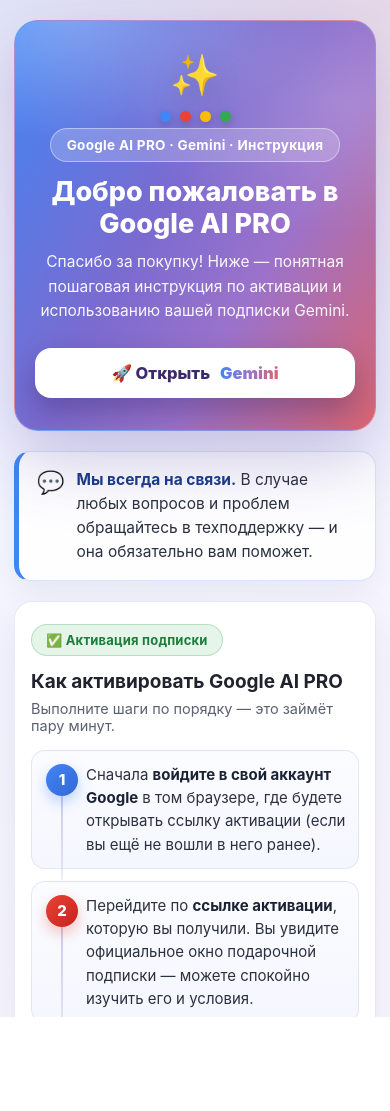
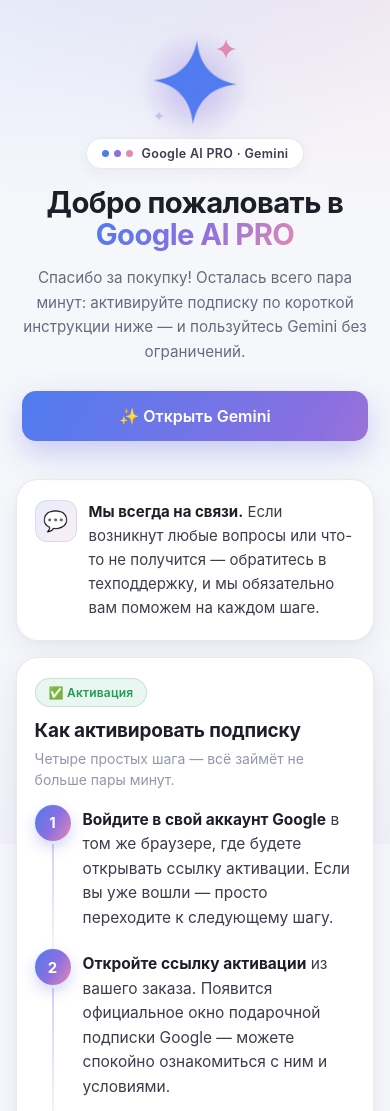
Before and after one commit to byUsefull/gemini-help, a plain HTML site: page index.html in a window 390 px wide. Shown: the top 1111 px of the page. Drawn offline with Linux system fonts and the light colour scheme.

Commit message:
Update Gemini activation instruction

```diff
--- a/index.html
+++ b/index.html
@@ -4,282 +4,241 @@
   <meta charset="UTF-8" />
   <meta name="viewport" content="width=device-width, initial-scale=1.0" />
   <title>Инструкция Google AI PRO (Gemini)</title>
+  <meta name="description" content="Пошаговая инструкция по активации и использованию подписки Google AI PRO (Gemini)." />
+  <meta name="theme-color" content="#f7f8fc" />
   <style>
-    * { box-sizing: border-box; }
+    *{ box-sizing:border-box; }
+
     :root{
-      --g-blue:#4285F4;
-      --g-red:#EA4335;
-      --g-yellow:#FBBC05;
-      --g-green:#34A853;
-      --purple:#9b72cb;
-      --rose:#d96570;
-      --ink:#1a1c22;
-      --muted:#5b6070;
-    }
-    body{
-      margin:0; min-height:100vh;
-      font-family:-apple-system,BlinkMacSystemFont,"Segoe UI",Roboto,Arial,sans-serif;
-      color:var(--ink);
-      background:
-        radial-gradient(1200px 600px at 12% -10%, rgba(66,133,244,.18), transparent 60%),
-        radial-gradient(1000px 620px at 100% 0%, rgba(217,101,112,.16), transparent 55%),
-        radial-gradient(900px 700px at 50% 120%, rgba(155,114,203,.16), transparent 60%),
-        linear-gradient(135deg,#eef3ff,#fbf7ff 55%,#ffffff);
-      display:flex; align-items:flex-start; justify-content:center;
-      padding:32px 20px 56px;
-      -webkit-font-smoothing:antialiased;
-    }
-    .wrap{ width:100%; max-width:760px; }
+      --ink:#1c1e28;
+      --ink-soft:#3a3e4c;
+      --muted:#666c7e;
+      --faint:#9298a8;
+      --line:rgba(22,25,45,.09);
+      --line-2:rgba(22,25,45,.14);
+      --card:#ffffff;
+      --bg:#f6f7fb;
 
-    /* HERO */
-    .hero{
-      position:relative; overflow:hidden;
-      border-radius:30px;
-      padding:44px 34px 40px;
-      color:#fff; text-align:center;
-      background:linear-gradient(120deg,#4285F4 0%,#7a6bd0 42%,#9b72cb 66%,#d96570 100%);
-      box-shadow:0 26px 70px rgba(80,60,160,.30);
-      border:1px solid rgba(255,255,255,.22);
-    }
-    .hero::before{
-      content:""; position:absolute; inset:-2px;
-      background:
-        radial-gradient(420px 200px at 15% 0%, rgba(255,255,255,.28), transparent 60%),
-        radial-gradient(360px 220px at 90% 20%, rgba(255,255,255,.16), transparent 60%);
-      pointer-events:none;
-    }
-    .spark{ font-size:40px; line-height:1; filter:drop-shadow(0 6px 14px rgba(0,0,0,.18)); }
-
-    /* Google four-color accent dots row (вынесено акцентом) */
-    .gdots{
-      display:flex; justify-content:center; gap:9px;
-      margin:16px 0 6px; position:relative;
-    }
-    .gdots i{
-      width:11px; height:11px; border-radius:50%; display:inline-block;
-      box-shadow:0 3px 8px rgba(0,0,0,.18);
-    }
-    .gdots .d-b{ background:#4285F4; } .gdots .d-r{ background:#EA4335; }
-    .gdots .d-y{ background:#FBBC05; } .gdots .d-g{ background:#34A853; }
-
-    .badge{
-      display:inline-flex; align-items:center; gap:8px;
-      margin:0 0 8px;
-      padding:8px 16px; border-radius:999px;
-      background:rgba(255,255,255,.20);
-      border:1px solid rgba(255,255,255,.42);
-      color:#fff; font-weight:700; font-size:13.5px; letter-spacing:.3px;
-      position:relative;
-    }
-    h1{ margin:6px 0 10px; font-size:34px; line-height:1.18; font-weight:800; position:relative; }
-    .lede{ margin:0 auto; max-width:540px; font-size:17px; line-height:1.6; color:rgba(255,255,255,.94); position:relative; }
-    .cta{
-      display:inline-flex; align-items:center; gap:10px;
-      margin-top:24px; padding:16px 30px;
-      background:#fff; color:#3b2b6b; text-decoration:none;
-      border-radius:16px; font-weight:800; font-size:16.5px;
-      box-shadow:0 14px 30px rgba(20,10,60,.28);
-      position:relative; transition:transform .15s ease, box-shadow .15s ease;
-    }
-    .cta:hover{ transform:translateY(-2px); box-shadow:0 18px 38px rgba(20,10,60,.34); }
-    .cta .g{ font-weight:900; background:linear-gradient(90deg,#4285F4,#9b72cb,#d96570); -webkit-background-clip:text; background-clip:text; color:transparent; }
-
-    /* SUPPORT NOTICE */
-    .support{
-      margin:20px 0 0;
-      background:rgba(255,255,255,.90);
-      border:1px solid rgba(66,133,244,.22);
-      border-left:5px solid var(--g-blue);
-      border-radius:16px;
-      padding:16px 18px;
-      display:flex; gap:12px; align-items:flex-start;
-      box-shadow:0 10px 30px rgba(15,23,42,.06);
-    }
-    .support .ic{ font-size:22px; line-height:1.3; }
-    .support p{ margin:0; font-size:15.5px; line-height:1.55; color:#2b3040; }
-    .support b{ color:#173a86; }
-
-    /* CARD SECTIONS */
-    .card{
-      margin-top:20px;
-      background:rgba(255,255,255,.94);
-      border:1px solid rgba(120,110,180,.16);
-      border-radius:22px;
-      padding:28px 26px;
-      box-shadow:0 16px 44px rgba(30,20,80,.08);
-    }
-    .sec-badge{
-      display:inline-flex; align-items:center; gap:8px;
-      padding:7px 14px; border-radius:999px;
-      font-weight:700; font-size:13px; letter-spacing:.2px;
-      margin-bottom:14px;
-    }
-    .sb-activate{ background:rgba(52,168,83,.12); color:#1e7d3a; border:1px solid rgba(52,168,83,.28); }
-    .sb-vpn{ background:rgba(66,133,244,.12); color:#1a56c4; border:1px solid rgba(66,133,244,.28); }
-    .card h2{ margin:0 0 6px; font-size:22px; line-height:1.25; color:#20232e; }
-    .card .hint{ margin:0 0 16px; font-size:14.5px; color:var(--muted); }
-
-    /* STEPS as scannable cards + timeline connector */
-    ol.steps{ list-style:none; margin:0; padding:0; counter-reset:step; }
-    ol.steps li{
-      position:relative;
-      padding:14px 16px 14px 60px;
-      margin-bottom:12px;
-      border-radius:14px;
-      background:linear-gradient(180deg,#fbfcff,#f5f7ff);
-      border:1px solid rgba(120,110,180,.14);
-      font-size:15.5px; line-height:1.55; color:#2c313f;
-    }
-    ol.steps li:last-child{ margin-bottom:0; }
-    /* numbered circle */
-    ol.steps li::before{
-      counter-increment:step; content:counter(step);
-      position:absolute; left:14px; top:13px;
-      width:32px; height:32px; border-radius:50%;
-      display:flex; align-items:center; justify-content:center;
-      font-weight:800; font-size:15px; color:#fff; z-index:2;
-      background:linear-gradient(135deg,#4285F4,#3367d6);
-      box-shadow:0 6px 14px rgba(66,133,244,.32);
-    }
-    /* timeline connector line between circles */
-    ol.steps li::after{
-      content:""; position:absolute;
-      left:29px; top:45px; bottom:-12px; width:2px;
-      background:linear-gradient(180deg, rgba(120,110,180,.35), rgba(120,110,180,.12));
-      z-index:1;
-    }
-    ol.steps li:last-child::after{ display:none; }
-    /* Google-palette colored numbers per step */
-    ol.steps li:nth-child(1)::before{ background:linear-gradient(135deg,#4285F4,#3367d6); box-shadow:0 6px 14px rgba(66,133,244,.34); }
-    ol.steps li:nth-child(2)::before{ background:linear-gradient(135deg,#EA4335,#c5221f); box-shadow:0 6px 14px rgba(234,67,53,.32); }
-    ol.steps li:nth-child(3)::before{ background:linear-gradient(135deg,#FBBC05,#f0a800); color:#5a4300; box-shadow:0 6px 14px rgba(251,188,5,.34); }
-    ol.steps li:nth-child(4)::before{ background:linear-gradient(135deg,#34A853,#1e7d3a); box-shadow:0 6px 14px rgba(52,168,83,.32); }
-    ol.steps li:nth-child(5)::before{ background:linear-gradient(135deg,#9b72cb,#7a53b0); box-shadow:0 6px 14px rgba(155,114,203,.34); }
-    ol.steps li b{ color:#1a2233; }
-    .inline-link{ color:#1a56c4; font-weight:700; text-decoration:none; border-bottom:1px solid rgba(26,86,196,.35); word-break:break-all; }
-    .inline-link:hover{ border-bottom-color:#1a56c4; }
-    .ok-chip{
-      display:inline-block; margin-top:6px;
-      padding:3px 10px; border-radius:999px;
-      background:rgba(52,168,83,.14); color:#1e7d3a;
-      font-size:12.5px; font-weight:700;
+      --blue:#4f7cf0;
+      --violet:#8b6fe0;
+      --rose:#e08bb0;
+      --grad:linear-gradient(120deg,#4f7cf0 0%,#8b6fe0 52%,#e08bb0 100%);
+      --radius:22px;
     }
 
-    /* VPN list */
-    ul.vpn{ list-style:none; margin:0; padding:0; }
-    ul.vpn li{
-      position:relative; padding:12px 14px 12px 42px; margin-bottom:10px;
-      border-radius:14px; background:#f6f9ff;
-      border:1px solid rgba(66,133,244,.16);
-      font-size:15.5px; line-height:1.55; color:#2c313f;
+    html{ scroll-behavior:smooth; }
+    body{
+      margin:0; min-height:100vh; color:var(--ink); background:var(--bg);
+      font-family:"Google Sans Text",-apple-system,BlinkMacSystemFont,"Segoe UI",Roboto,Inter,system-ui,sans-serif;
+      -webkit-font-smoothing:antialiased; text-rendering:optimizeLegibility;
+      overflow-x:hidden;
     }
-    ul.vpn li:last-child{ margin-bottom:0; }
-    ul.vpn li::before{
-      content:""; position:absolute; left:15px; top:17px;
-      width:12px; height:12px; border-radius:50%;
-      background:radial-gradient(circle at 30% 30%, #4285F4, #1a56c4);
-      box-shadow:0 0 0 4px rgba(66,133,244,.14);
+
+    /* ambient light background — static gradients, no filters (cheap = smooth) */
+    .bg{ position:fixed; inset:0; z-index:-1; pointer-events:none;
+      background:
+        radial-gradient(760px 460px at 12% -8%, rgba(79,124,240,.13), transparent 60%),
+        radial-gradient(680px 440px at 96% -4%, rgba(224,139,176,.13), transparent 58%),
+        radial-gradient(900px 620px at 50% 118%, rgba(139,111,224,.10), transparent 62%),
+        var(--bg); }
+
+    .wrap{ width:100%; max-width:680px; margin:0 auto; padding:clamp(30px,7vw,52px) clamp(15px,4vw,22px) 60px; }
+
+    /* reveal on scroll (opacity+transform only -> compositor, no lag) */
+    .js .rv{ opacity:0; transform:translateY(16px); transition:opacity .6s cubic-bezier(.2,.7,.2,1), transform .6s cubic-bezier(.2,.7,.2,1); }
+    .js .rv.in{ opacity:1; transform:none; }
+
+    /* ---------------- HERO ---------------- */
+    .hero{ text-align:center; padding:clamp(6px,3vw,16px) 6px clamp(22px,5vw,32px); }
+
+    .spark-wrap{ position:relative; width:84px; height:84px; margin:0 auto 10px; }
+    .spark-glow{ position:absolute; inset:-24%; border-radius:50%;
+      background:radial-gradient(circle, rgba(139,111,224,.28), transparent 62%); }
+    .spark{ position:relative; width:84px; height:84px; display:block;
+      filter:drop-shadow(0 10px 22px rgba(120,110,220,.30));
+      animation:bob 6s ease-in-out infinite; }
+    .spark-sm{ position:absolute; width:18px; height:18px; opacity:.9; }
+    .spark-sm.s1{ top:-2px; right:2px; animation:tw 3.4s ease-in-out infinite; }
+    .spark-sm.s2{ bottom:4px; left:0; width:12px; height:12px; animation:tw 4s ease-in-out .7s infinite; }
+    @keyframes bob{ 50%{ transform:translateY(-7px) rotate(12deg); } }
+    @keyframes tw{ 0%,100%{ opacity:.3; transform:scale(.8); } 50%{ opacity:1; transform:scale(1.12); } }
+
+    .badge{ display:inline-flex; align-items:center; gap:9px; padding:7px 15px; margin:2px 0 18px;
+      border-radius:999px; font-size:12.5px; font-weight:600; letter-spacing:.3px; color:var(--ink-soft);
+      background:#fff; border:1px solid var(--line); box-shadow:0 4px 14px rgba(30,34,60,.05); }
+    .badge .dots{ display:inline-flex; gap:5px; }
+    .badge .dots i{ width:7px; height:7px; border-radius:50%; }
+    .badge .dots i:nth-child(1){ background:var(--blue); }
+    .badge .dots i:nth-child(2){ background:var(--violet); }
+    .badge .dots i:nth-child(3){ background:var(--rose); }
+
+    h1{ margin:0 0 14px; font-size:clamp(28px,7.5vw,42px); line-height:1.12; font-weight:700; letter-spacing:-.6px; }
+    h1 .grad{ background:var(--grad); -webkit-background-clip:text; background-clip:text; color:transparent; }
+    .lede{ margin:0 auto; max-width:500px; font-size:clamp(15px,3.9vw,17px); line-height:1.62; color:var(--muted); }
+
+    .cta{ display:inline-flex; align-items:center; justify-content:center; gap:9px; margin-top:26px;
+      padding:15px 30px; border-radius:14px; text-decoration:none; font-weight:600; font-size:16px; color:#fff;
+      position:relative; overflow:hidden; background:var(--grad); background-size:170% 100%;
+      box-shadow:0 12px 30px rgba(103,110,224,.32);
+      transition:transform .18s ease, box-shadow .18s ease, background-position .5s ease; }
+    .cta:hover{ transform:translateY(-2px); background-position:100% 0; box-shadow:0 18px 40px rgba(103,110,224,.42); }
+    .cta:active{ transform:translateY(0); }
+
+    /* ---------------- CARDS ---------------- */
+    .card{ margin-top:16px; padding:clamp(20px,5vw,28px) clamp(18px,4.5vw,26px);
+      background:var(--card); border:1px solid var(--line); border-radius:var(--radius);
+      box-shadow:0 10px 30px rgba(28,32,60,.06), 0 2px 6px rgba(28,32,60,.04);
+      transition:box-shadow .25s ease, transform .25s ease; }
+    .card:hover{ box-shadow:0 16px 40px rgba(28,32,60,.10); }
+
+    .kicker{ display:inline-flex; align-items:center; gap:8px; margin-bottom:12px;
+      padding:6px 13px; border-radius:999px; font-size:12px; font-weight:600; letter-spacing:.2px; }
+    .k-green{ color:#1f9c55; background:rgba(52,168,111,.10); border:1px solid rgba(52,168,111,.22); }
+    .k-blue{ color:#3a63c9; background:rgba(79,124,240,.10); border:1px solid rgba(79,124,240,.22); }
+    .card h2{ margin:0 0 6px; font-size:clamp(19px,4.8vw,22px); font-weight:650; letter-spacing:-.2px; color:var(--ink); }
+    .card .hint{ margin:0 0 18px; font-size:14px; color:var(--faint); line-height:1.5; }
+
+    /* support notice */
+    .support{ display:flex; gap:14px; align-items:flex-start; }
+    .support .ic{ flex:0 0 auto; width:42px; height:42px; border-radius:12px; display:grid; place-items:center; font-size:20px;
+      background:linear-gradient(135deg, rgba(79,124,240,.14), rgba(224,139,176,.14)); border:1px solid var(--line); }
+    .support p{ margin:0; font-size:15px; line-height:1.6; color:var(--ink-soft); }
+    .support b{ color:var(--ink); font-weight:650; }
+
+    /* stepper */
+    ol.steps{ list-style:none; margin:0; padding:0; counter-reset:s; }
+    ol.steps li{ position:relative; padding:0 2px 22px 52px; }
+    ol.steps li:last-child{ padding-bottom:0; }
+    ol.steps li::before{ counter-increment:s; content:counter(s);
+      position:absolute; left:0; top:-3px; width:36px; height:36px; border-radius:50%;
+      display:grid; place-items:center; font-size:15px; font-weight:700; color:#fff; z-index:2;
+      background:var(--grad); box-shadow:0 6px 14px rgba(103,110,224,.28); }
+    ol.steps li::after{ content:""; position:absolute; left:17.5px; top:36px; bottom:4px; width:2px;
+      background:linear-gradient(180deg, rgba(103,110,224,.30), rgba(103,110,224,.08)); z-index:1; }
+    ol.steps li:last-child::after{ display:none; }
+    .st{ font-size:15.5px; line-height:1.58; color:var(--ink-soft); }
+    .st b{ color:var(--ink); font-weight:650; }
+    .ok-chip{ display:inline-flex; align-items:center; gap:6px; margin-top:10px;
+      padding:5px 12px; border-radius:999px; font-size:12.5px; font-weight:600;
+      color:#1f9c55; background:rgba(52,168,111,.10); border:1px solid rgba(52,168,111,.24); }
+    .inline-link{ color:#3a63c9; font-weight:650; text-decoration:none; border-bottom:1px solid rgba(58,99,201,.35); word-break:break-word; }
+    .inline-link:hover{ border-bottom-color:#3a63c9; }
+
+    /* vpn list */
+    ul.vpn{ list-style:none; margin:0; padding:0; display:grid; gap:11px; }
+    ul.vpn li{ position:relative; padding:14px 16px 14px 46px; border-radius:14px;
+      background:#fafbff; border:1px solid var(--line); font-size:15px; line-height:1.55; color:var(--ink-soft);
+      transition:border-color .2s ease, background .2s ease; }
+    ul.vpn li:hover{ border-color:var(--line-2); background:#f5f7ff; }
+    ul.vpn li::before{ content:""; position:absolute; left:16px; top:19px; width:11px; height:11px; border-radius:50%;
+      background:radial-gradient(circle at 30% 30%, #6f92ea, #3a63c9); box-shadow:0 0 0 4px rgba(79,124,240,.12); }
+    ul.vpn li.win{ background:rgba(52,168,111,.06); border-color:rgba(52,168,111,.22); }
+    ul.vpn li.win::before{ background:radial-gradient(circle at 30% 30%, #57c88a, #1f9c55); box-shadow:0 0 0 4px rgba(52,168,111,.14); }
+    ul.vpn li b{ color:var(--ink); font-weight:650; }
+    .ext-name{ font-weight:650; color:#6a4fc0; }
+
+    /* warning */
+    .warn{ display:flex; gap:14px; align-items:flex-start;
+      background:linear-gradient(180deg, rgba(224,139,176,.09), rgba(240,196,120,.06)); border-color:rgba(224,139,176,.28); }
+    .warn .wic{ flex:0 0 auto; width:42px; height:42px; border-radius:12px; display:grid; place-items:center; font-size:20px;
+      background:linear-gradient(135deg, rgba(224,139,176,.24), rgba(240,196,120,.20)); border:1px solid rgba(224,139,176,.28); }
+    .warn h3{ margin:1px 0 6px; font-size:17px; font-weight:650; color:#b34d7a; }
+    .warn p{ margin:0; font-size:15px; line-height:1.6; color:var(--ink-soft); }
+    .warn b{ color:var(--ink); font-weight:650; }
+
+    .foot{ text-align:center; margin:28px 8px 0; font-size:12.5px; color:var(--faint); line-height:1.7; }
+
+    @media (max-width:560px){
+      ol.steps li{ padding-left:48px; }
+      .support,.warn{ gap:12px; }
+      .cta{ width:100%; }
     }
-    ul.vpn li.win{ background:rgba(52,168,83,.08); border-color:rgba(52,168,83,.28); }
-    ul.vpn li.win::before{ background:radial-gradient(circle at 30% 30%, #57c877, #1e7d3a); box-shadow:0 0 0 4px rgba(52,168,83,.16); }
-    .ext-name{ font-weight:800; color:#173a86; }
-
-    /* WARNING */
-    .warn{
-      margin-top:20px;
-      border-radius:22px;
-      padding:24px;
-      background:linear-gradient(180deg, rgba(234,67,53,.10), rgba(251,188,5,.08));
-      border:1px solid rgba(234,67,53,.30);
-      box-shadow:0 14px 40px rgba(234,67,53,.12);
-      display:flex; gap:16px; align-items:flex-start;
-    }
-    .warn .wic{
-      flex:0 0 auto;
-      width:46px; height:46px; border-radius:14px;
-      display:flex; align-items:center; justify-content:center;
-      font-size:24px;
-      background:linear-gradient(135deg,#EA4335,#FBBC05);
-      box-shadow:0 8px 20px rgba(234,67,53,.32);
-    }
-    .warn h3{ margin:2px 0 6px; font-size:18px; color:#a5241a; }
-    .warn p{ margin:0; font-size:15.5px; line-height:1.6; color:#5a2a26; }
-    .warn b{ color:#8f1c14; }
-
-    .foot{ text-align:center; margin:26px 6px 0; font-size:13px; color:#5b6070; line-height:1.6; }
-
-    @media (max-width:640px){
-      body{ padding:20px 14px 40px; }
-      .hero{ padding:34px 20px 32px; border-radius:24px; }
-      h1{ font-size:27px; }
-      .lede{ font-size:15.5px; }
-      .cta{ width:100%; justify-content:center; padding:15px 22px; }
-      .card{ padding:22px 16px; border-radius:18px; }
-      .card h2{ font-size:19px; }
-      ol.steps li{ padding:12px 12px 12px 54px; font-size:15px; }
-      ul.vpn li{ font-size:15px; }
-      .warn{ flex-direction:column; padding:20px 16px; }
+    @media (prefers-reduced-motion:reduce){
+      *{ animation:none !important; scroll-behavior:auto; }
+      .js .rv{ opacity:1 !important; transform:none !important; }
     }
   </style>
 </head>
 <body>
+  <div class="bg" aria-hidden="true"></div>
+
   <main class="wrap">
 
     <!-- HERO -->
-    <section class="hero">
-      <div class="spark">✨</div>
-      <div class="gdots" aria-hidden="true">
-        <i class="d-b"></i><i class="d-r"></i><i class="d-y"></i><i class="d-g"></i>
+    <header class="hero">
+      <div class="spark-wrap rv">
+        <span class="spark-glow"></span>
+        <svg class="spark" viewBox="0 0 24 24" aria-hidden="true">
+          <defs><linearGradient id="g" x1="0" y1="0" x2="24" y2="24">
+            <stop offset="0" stop-color="#4f7cf0"/><stop offset=".5" stop-color="#8b6fe0"/><stop offset="1" stop-color="#e08bb0"/>
+          </linearGradient></defs>
+          <path d="M12 0c1 7 5 11 12 12-7 1-11 5-12 12-1-7-5-11-12-12 7-1 11-5 12-12Z" fill="url(#g)"/>
+        </svg>
+        <svg class="spark-sm s1" viewBox="0 0 24 24" aria-hidden="true"><path d="M12 0c1 7 5 11 12 12-7 1-11 5-12 12-1-7-5-11-12-12 7-1 11-5 12-12Z" fill="#e08bb0"/></svg>
+        <svg class="spark-sm s2" viewBox="0 0 24 24" aria-hidden="true"><path d="M12 0c1 7 5 11 12 12-7 1-11 5-12 12-1-7-5-11-12-12 7-1 11-5 12-12Z" fill="#8b6fe0"/></svg>
       </div>
-      <div class="badge">Google AI PRO · Gemini · Инструкция</div>
-      <h1>Добро пожаловать в Google AI PRO</h1>
-      <p class="lede">Спасибо за покупку! Ниже — понятная пошаговая инструкция по активации и использованию вашей подписки Gemini.</p>
-      <a class="cta" href="https://gemini.google.com/app" target="_blank" rel="noopener">🚀 Открыть <span class="g">Gemini</span></a>
+
+      <div class="badge rv"><span class="dots"><i></i><i></i><i></i></span> Google AI PRO · Gemini</div>
+      <h1 class="rv">Добро пожаловать в <span class="grad">Google AI PRO</span></h1>
+      <p class="lede rv">Спасибо за покупку! Осталась всего пара минут: активируйте подписку по короткой инструкции ниже — и пользуйтесь Gemini без ограничений.</p>
+      <a class="cta rv" href="https://gemini.google.com/app" target="_blank" rel="noopener">✨ Открыть Gemini</a>
+    </header>
+
+    <!-- SUPPORT -->
+    <section class="card support rv">
+      <div class="ic">💬</div>
+      <p><b>Мы всегда на связи.</b> Если возникнут любые вопросы или что-то не получится — обратитесь в техподдержку, и мы обязательно вам поможем на каждом шаге.</p>
     </section>
 
-    <!-- SUPPORT NOTICE -->
-    <div class="support">
-      <div class="ic">💬</div>
-      <p><b>Мы всегда на связи.</b> В случае любых вопросов и проблем обращайтесь в техподдержку — и она обязательно вам поможет.</p>
-    </div>
-
     <!-- ACTIVATION -->
-    <section class="card">
-      <span class="sec-badge sb-activate">✅ Активация подписки</span>
-      <h2>Как активировать Google AI PRO</h2>
-      <p class="hint">Выполните шаги по порядку — это займёт пару минут.</p>
+    <section class="card rv">
+      <span class="kicker k-green">✅ Активация</span>
+      <h2>Как активировать подписку</h2>
+      <p class="hint">Четыре простых шага — всё займёт не больше пары минут.</p>
       <ol class="steps">
-        <li>Сначала <b>войдите в свой аккаунт Google</b> в том браузере, где будете открывать ссылку активации (если вы ещё не вошли в него ранее).</li>
-        <li>Перейдите по <b>ссылке активации</b>, которую вы получили. Вы увидите официальное окно подарочной подписки — можете спокойно изучить его и условия.</li>
-        <li>Если всё устраивает — нажмите кнопку <b>«Активировать»</b>.</li>
-        <li>После активации у вас <b>сразу же появится подписка Google AI PRO</b>.<br><span class="ok-chip">Готово — подписка активна</span></li>
-        <li>Для использования перейдите на сайт <a class="inline-link" href="https://gemini.google.com/app" target="_blank" rel="noopener">gemini.google.com/app</a></li>
+        <li><span class="st"><b>Войдите в свой аккаунт Google</b> в том же браузере, где будете открывать ссылку активации. Если вы уже вошли — просто переходите к следующему шагу.</span></li>
+        <li><span class="st"><b>Откройте ссылку активации</b> из вашего заказа. Появится официальное окно подарочной подписки Google — можете спокойно ознакомиться с ним и условиями.</span></li>
+        <li><span class="st">Нажмите кнопку <b>«Активировать»</b> — подписка <b>Google AI PRO</b> подключится к вашему аккаунту сразу же.</span><br><span class="ok-chip">● Готово — подписка активна</span></li>
+        <li><span class="st">Откройте <a class="inline-link" href="https://gemini.google.com/app" target="_blank" rel="noopener">gemini.google.com/app</a> и пользуйтесь всеми возможностями Gemini.</span></li>
       </ol>
     </section>
 
     <!-- VPN -->
-    <section class="card">
-      <span class="sec-badge sb-vpn">🌍 Если не работает в вашей стране</span>
-      <h2>Решение через VPN</h2>
-      <p class="hint">Если Gemini недоступен в вашем регионе — воспользуйтесь этими шагами.</p>
+    <section class="card rv">
+      <span class="kicker k-blue">🌍 Доступ по регионам</span>
+      <h2>Не открывается в вашей стране?</h2>
+      <p class="hint">Gemini доступен не во всех регионах. Если видите сообщение о недоступности — выполните шаги по порядку.</p>
       <ul class="vpn">
-        <li>Попробуйте включить <b>VPN</b>.</li>
-        <li>Если VPN всё ещё не помогает — <b>смените несколько раз локацию</b> на другую страну, параллельно пробуя обновлять сайт.</li>
-        <li class="win">Если и это не помогает — установите в Google Chrome расширение под названием <span class="ext-name">«ВПН для Gemini»</span> или <span class="ext-name">«VPN for Gemini»</span>. Оно помогает почти всегда! ✅</li>
+        <li><b>Включите VPN</b> и обновите страницу Gemini.</li>
+        <li>Не помогло — <b>несколько раз смените страну в VPN</b> (хорошо подходят США и Европа), каждый раз обновляя сайт.</li>
+        <li class="win">Всё ещё не работает? Установите в Google Chrome бесплатное расширение <span class="ext-name">«ВПН для Gemini»</span> (или <span class="ext-name">«VPN for Gemini»</span>) — оно помогает почти всегда. ✅</li>
       </ul>
     </section>
 
     <!-- WARNING -->
-    <section class="warn">
+    <section class="card warn rv">
       <div class="wic">⚠️</div>
       <div>
-        <h3>Важно: браузер имеет значение</h3>
-        <p>В <b>Яндекс.Браузере Gemini работать не будет</b>, так как этот браузер принадлежит РФ. Используйте <b>Google Chrome</b> (или другой браузер).</p>
+        <h3>Не используйте Яндекс.Браузер</h3>
+        <p>В <b>Яндекс.Браузере Gemini не работает</b> (этот браузер принадлежит РФ). Открывайте инструкцию и сам сервис в <b>Google Chrome</b> — также подойдут Safari, Microsoft Edge или Firefox.</p>
       </div>
     </section>
 
-    <p class="foot">Эта страница — помощь от продавца и не является официальным сайтом Google.<br>Google, Gemini и Google AI — товарные знаки Google LLC.</p>
+    <p class="foot rv">Эта страница — помощь от продавца и не является официальным сайтом Google.<br>Google, Gemini и Google AI — товарные знаки Google LLC.</p>
+  </main>
 
-  </main>
+  <script>
+    document.documentElement.classList.add('js');
+    (function(){
+      var els = [].slice.call(document.querySelectorAll('.rv'));
+      if(!('IntersectionObserver' in window)){ els.forEach(function(e){ e.classList.add('in'); }); return; }
+      var io = new IntersectionObserver(function(entries){
+        entries.forEach(function(en){
+          if(en.isIntersecting){ en.target.classList.add('in'); io.unobserve(en.target); }
+        });
+      }, { threshold:.12, rootMargin:'0px 0px -6% 0px' });
+      els.forEach(function(e){ io.observe(e); });
+    })();
+  </script>
 </body>
 </html>
```
